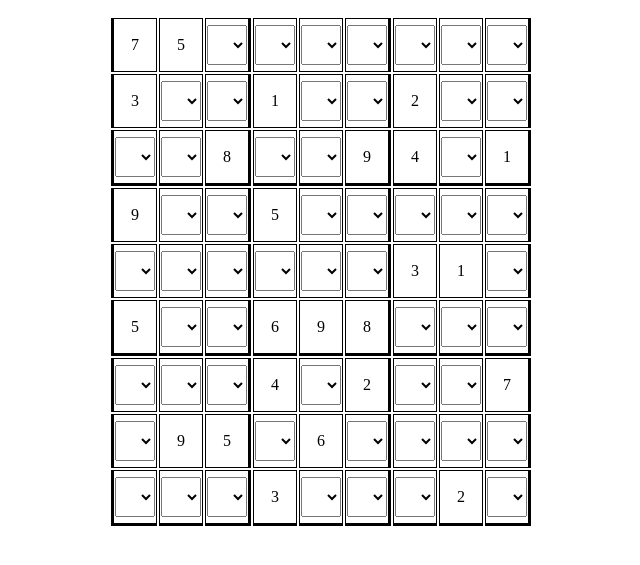
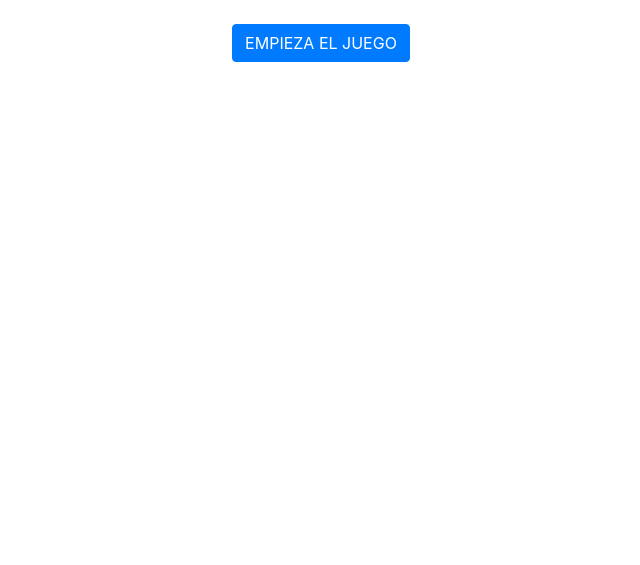
Before and after one commit to MartiLlorach/sudoku, a PHP site: page /sudoku/ in a window 1280 px wide. Shown: the top 565 px of the page, without its empty margins (319-959 px from the left). Run offline with PHP 8.4, Linux system fonts and the light colour scheme.

Commit message:
testing sudoku

```diff
--- a/index.php
+++ b/index.php
@@ -3,6 +3,7 @@
 <head>
 	<meta charset="utf-8">
 	<title></title>
+	<link rel="stylesheet" href="https://stackpath.bootstrapcdn.com/bootstrap/4.3.1/css/bootstrap.min.css" integrity="sha384-ggOyR0iXCbMQv3Xipma34MD+dH/1fQ784/j6cY/iJTQUOhcWr7x9JvoRxT2MZw1T" crossorigin="anonymous">
 	<link rel="stylesheet" type="text/css" href="style.css">
 </head>
 <body>
@@ -18,6 +19,7 @@ $sudokuS = 	[[8,3,5,4,1,6,9,2,7],
 			 [6,5,2,7,8,1,3,9,4],
 			 [9,8,1,3,4,5,2,7,6],
 			 [3,7,4,9,6,2,8,1,5]];
+
 
 function no_dupes(array $input_array) {
     return count($input_array) === count(array_flip($input_array));
@@ -61,10 +63,10 @@ function createTable($sudoku){
             for($j =1; $j<=9;$j++){
             	echo "<td>";
             	if ($sudoku[$i-1][$j-1]!==0){
-            		echo "<p name='".$i."-".$j."'> " . $sudoku[$i-1][$j-1] . "</p>";
+            		echo "<input type='text' name='".$i."-".$j."' value=" . $sudoku[$i-1][$j-1] . " readonly>";
             	} else {
             		echo "
-	                <select name='s".$i."-".$j."'>
+	                <select name='".$i."-".$j."'>
 					    <option disabled selected></option>
 					    <option value='1'>1</option>
 					    <option value='2'>2</option>
@@ -96,7 +98,7 @@ function createSudoku(){
 
 	$numSeted = 0;
 	$cont=0;
-	while ($numSeted < 25){
+	while ($numSeted < 80){	//AAAAAAAAAAAAAAAAAAAAAAAAAAAAAAAAAAAAAAAAAAAAAAAAAAAAAAAAAA
 		$randN = rand(1,9);
 		$randX = rand(0,8);
 		$randY = rand(0,8);
@@ -118,28 +120,61 @@ function createSudoku(){
         		array_push($quadrant, $sudoku[$x][$y]);
         	}
         }
-       	// if ($cont==0){
-       	// 	echo $sudoku[$randX][$randY];
-       	// 	if ($sudoku[$randX][$randY] !== 0){
-        // 		echo "amogus";
-        // 	} else {
-        // 		echo "sugoma";
-        // 	}
-        // 	return "asd";
-       	// }
 
 		if ($sudoku[$randX][$randY] == 0 && !in_array($randN, $row) && !in_array($randN, $col) && !in_array($randN, $quadrant)){
 			$sudoku[$randX][$randY] = $randN;
 			$numSeted++;
 		}
 	}
+	echo '<p>' . $numSeted . '</p>';
 	return $sudoku;
 }
 
+function innitGame(){
+	// session_start();
+	// if (session_id()){
+	// 	$sudoku = $_SESSION['sudoku'];
+	// } else {
+		$sudoku = createSudoku();
+	// }
 
-createTable(createSudoku());
+	// $_SESSION['sudoku']= $sudoku;
+	createTable($sudoku);
+}
+
+if (!isset($_GET['game'])){
+	echo "<br><form mothod='GET'>
+			<input style='display: none' name='game' value='true'>
+			<input class='btn btn-primary' type='submit' value='EMPIEZA EL JUEGO'>
+		</form>";
+}
+
+if (isset($_GET['game'])){
+	// if (session_id()){
+	// 	session_destroy();
+	// } else {
+	// 	session_destroy();
+		innitGame();
+	// }
+	echo "
+				<input style='display: none' name='save' value='true'>
+				<input class='btn btn-primary' type='submit' value='GUARDA PARTIDA'>
+			</form>";
+}
+
+if (isset($_POST['save'])){
+	$sudoku = [];
+	for ($x = 0; $x < 9; $x++){
+		for ($y = 0; $y < 9; $y++){
+			array_push($sudoku, $_POST[$x . "-" . $y]);
+		}
+	}
+	$_SESSION['sudoku'] = $sudoku;
+	header('Location: '. "http://localhost/sudoku/?game=false");
+}
 
 ?>
 
+
 </body>
 </html>
--- a/style.css
+++ b/style.css
@@ -6,6 +6,7 @@ td {
   width:30px;
   border:1px solid;
   text-align:center;
+  vertical-align: middle;
 }
 td:first-child {
   border-left:solid;
@@ -19,7 +20,14 @@ tr:first-child {
 tr:nth-child(3n) td {
   border-bottom:solid ;
 }
-select{
+select, input[type='text']{
     width: 40px;
     height: 40px;
+    text-align: center;
 }
+body {
+    text-align: center;
+}
+p{
+
+}
```
